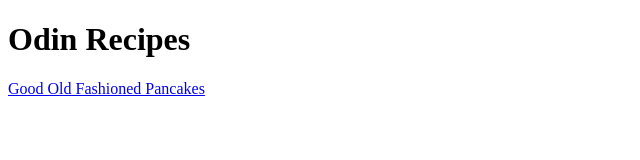
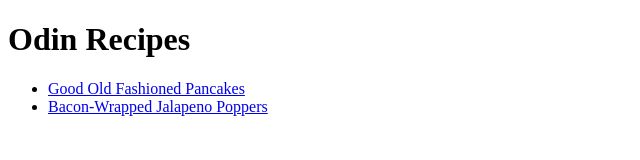
Before and after one commit to SeanOC92/odin-recipes, a plain HTML site: page index.html in a window 1280 px wide. Shown: the whole page, without its empty margins (0-640 px from the left). Drawn offline with Linux system fonts and the light colour scheme.

Commit message:
Add index.html

```diff
--- a/index.html
+++ b/index.html
@@ -6,6 +6,9 @@
     </head>
     <body>
         <h1>Odin Recipes</h1>
-        <a href="recipes/pancakes.html">Good Old Fashioned Pancakes</a>
+        <ul>
+            <li><a href="recipes/pancakes.html">Good Old Fashioned Pancakes</a></li>
+            <li><a href="recipes/jalapeno.html">Bacon-Wrapped Jalapeno Poppers</a></li>
+        </ul>
     </body>
 </html>
```
